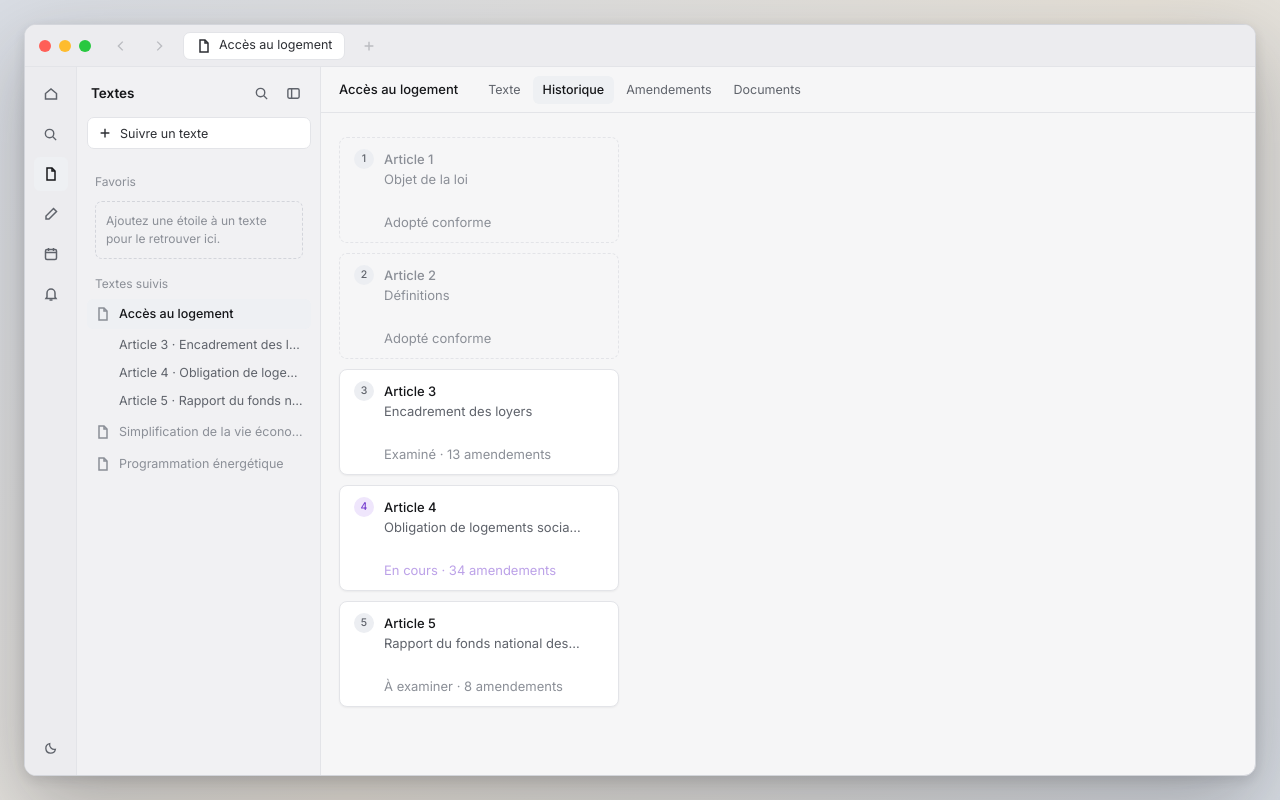
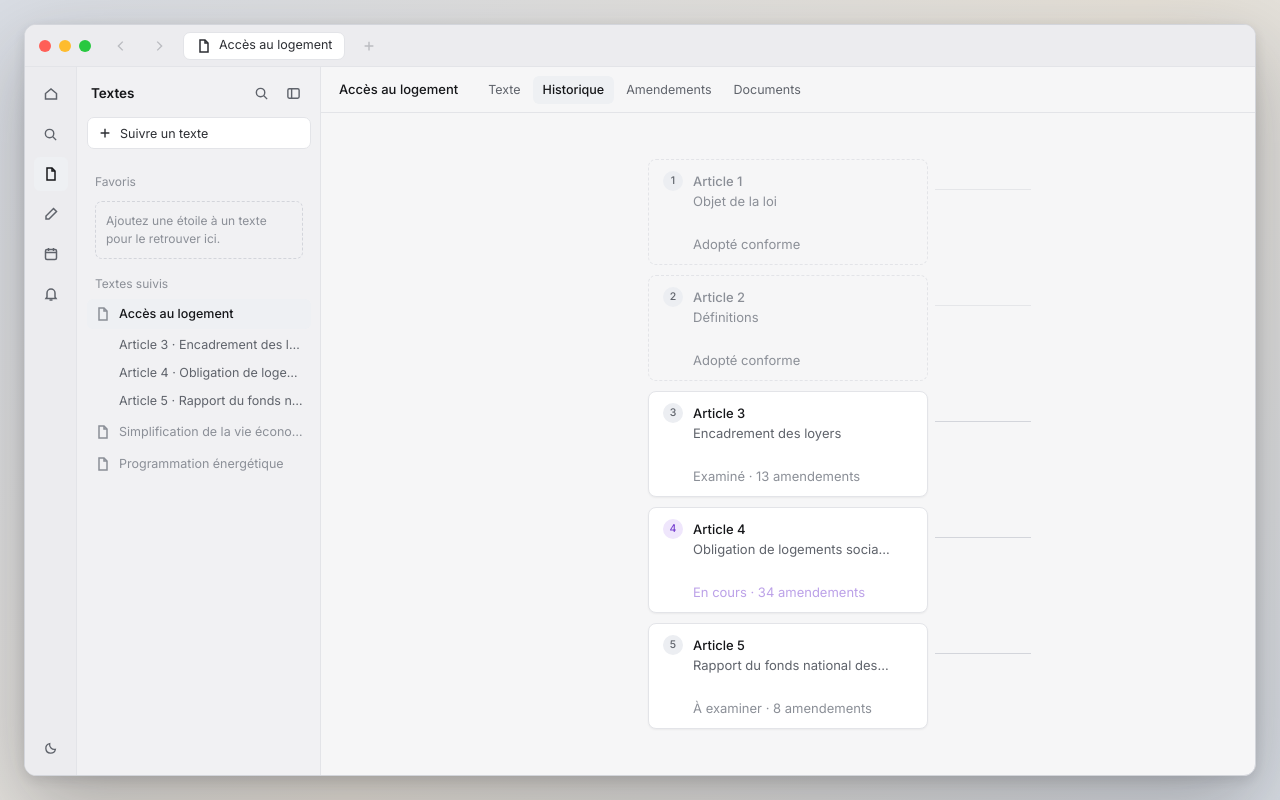
Before and after one commit to willkatintaya-lgtm/modelisationjuridique, a plain HTML site: page contexte-general/dossier-texte.html in a window 1280 px wide. Drawn offline with Linux system fonts and the light colour scheme.

Commit message:
Dossier, Historique : cartes centrées, trait du fil à droite de chacune
Co-Authored-By: Claude Opus 5.5 <noreply@anthropic.com>
Claude-Session: https://claude.ai/code/session_016ThzeY89Hr4Mqcf5f6p8r2

```diff
--- a/contexte-general/dossier-texte.html
+++ b/contexte-general/dossier-texte.html
@@ -318,7 +318,12 @@ del{color:var(--dim);text-decoration:line-through 1px var(--del);background:none
 .tabs button.on{cursor:default}
 @media (max-width:820px){ .doc-in{padding-top:18px} .da{padding:14px 18px 12px} .stm{min-width:260px;left:auto;right:0} }
 /* ===== onglet « Historique » du dossier (essai) : une petite carte par article, en colonne ===== */
-.hist-in{display:flex;flex-direction:column;align-items:flex-start;gap:10px;padding:24px var(--edge,18px) 64px}
+/* colonne au milieu de la zone, horizontalement et verticalement ; la carte (pas son trait) fait le centre */
+.hist-in{display:flex;flex-direction:column;align-items:center;justify-content:center;gap:10px;min-height:100%;padding:24px 18px}
+/* le fil, comme sur la frise : un trait léger à droite de chaque carte, à la hauteur du fil de la frise, à 8 px de la carte */
+.hc::after{content:"";position:absolute;left:calc(100% + 8px);top:calc(var(--rail) - 1px);width:96px;height:1px;background:var(--border-2);pointer-events:none}
+.hc:disabled::after{opacity:.5}
+@media (max-width:520px){ .hc::after{width:min(96px,calc((100cqw - var(--cardw))/2 - 16px))} }
 .hc{position:relative;flex:none;width:var(--cardw);height:78px;padding:12px 14px;background:var(--card);border:1px solid var(--border);border-radius:8px;box-shadow:var(--shadow);color:var(--text);font:400 13px/1.5 var(--f);text-align:left;cursor:pointer;transition:border-color .2s}
 .hc:hover{border-color:var(--border-2)}
 .hc .hd{display:flex;align-items:flex-start;gap:10px;padding-right:22px}
```
